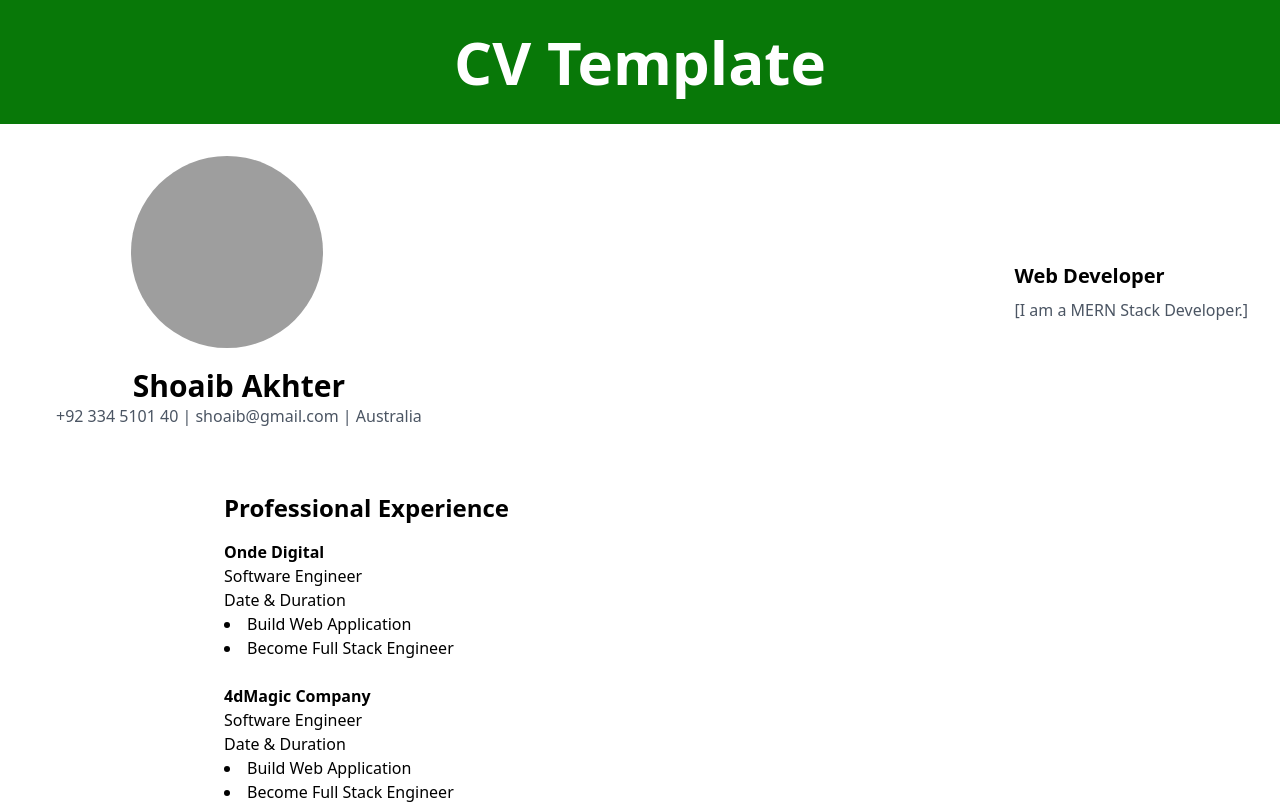
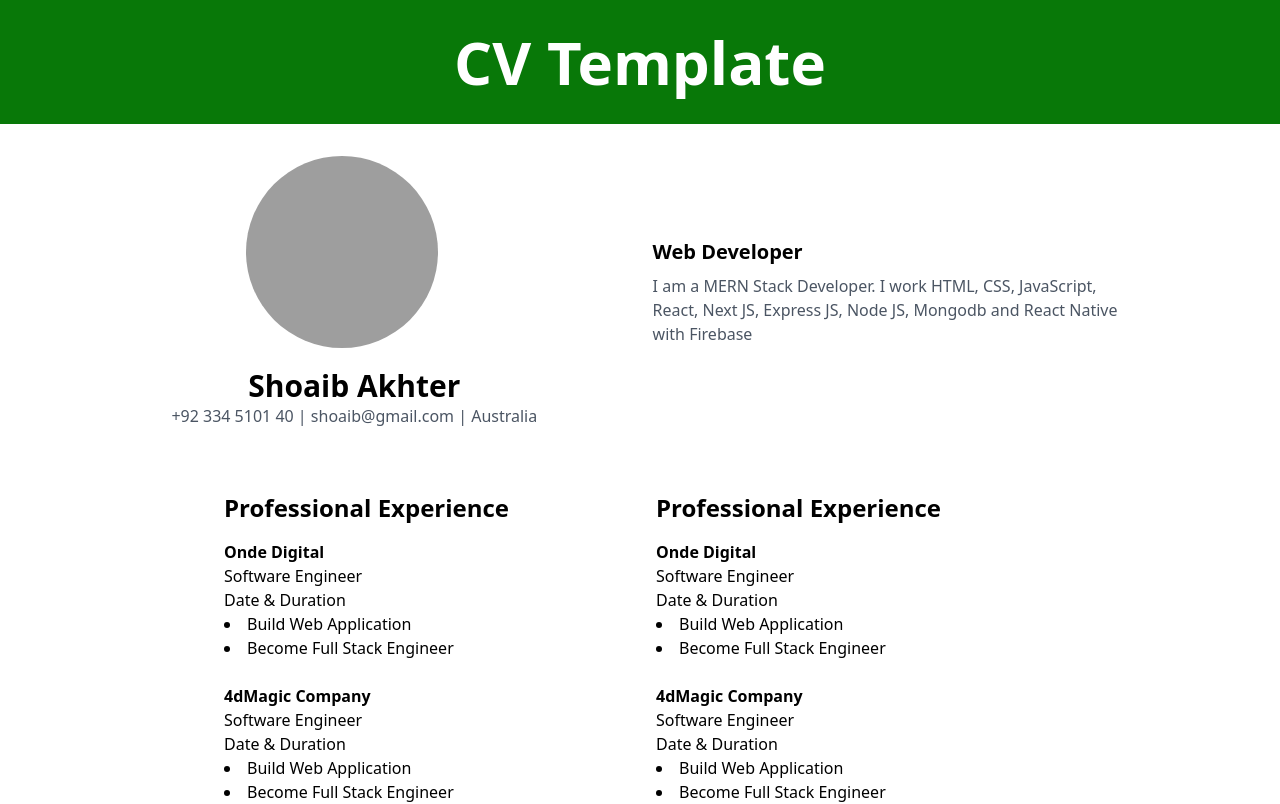
Before and after one commit to engineershoaibakhter/AI-and-chatbot-course, a React (Create React App) app in the folder my-app/: page / in a window 1280 px wide. Shown: the top 804 px of the page. Built offline with nearby package versions, Linux system fonts and the light colour scheme; grey boxes are pictures that could not be loaded.

Commit message:
refactor: add some content

```diff
--- a/my-app/src/components/Header.jsx
+++ b/my-app/src/components/Header.jsx
@@ -3,7 +3,7 @@ import React from 'react';
 
 const Header = () => {
   return (
-    <section className='flex justify-between items-center p-8'>
+    <section className='flex justify-evenly items-center p-8'>
       <div className='block'>
         <div className='flex justify-center'>
 
@@ -16,8 +16,9 @@ const Header = () => {
       </div>
       <div className='text-left'>
         <h3 className='font-semibold text-xl'>Web Developer</h3>
-        <p className='text-gray-600 mt-2'>
-          [I am a MERN Stack Developer.]
+        <p className='text-gray-600 mt-2 w-[30rem]'>
+          I am a MERN Stack Developer. I work HTML, CSS, JavaScript,
+          React, Next JS, Express JS, Node JS, Mongodb and React Native with Firebase
         </p>
       </div>
     </section>
--- a/my-app/src/components/ProfessionalExperience.jsx
+++ b/my-app/src/components/ProfessionalExperience.jsx
@@ -2,7 +2,8 @@ import React from 'react';
 
 const ProfessionalExperience = () => {
   return (
-    <section className='p-8'>
+    <section className='p-8 grid grid-cols-2 gap-8 p-8'>
+      <div>
       <h3 className='text-2xl font-bold mb-4'>Professional Experience</h3>
       <div className='mb-6'>
         <h4 className='font-semibold'>Onde Digital</h4>
@@ -22,6 +23,29 @@ const ProfessionalExperience = () => {
         <li>Become Full Stack Engineer</li>
         </ul>
       </div>
+      </div>
+
+      <div>
+      <h3 className='text-2xl font-bold mb-4'>Professional Experience</h3>
+      <div className='mb-6'>
+        <h4 className='font-semibold'>Onde Digital</h4>
+        <p>Software Engineer</p>
+        <p>Date & Duration</p>
+        <ul className='list-disc list-inside'>
+          <li>Build Web Application</li>
+          <li>Become Full Stack Engineer</li>
+        </ul>
+      </div>
+      <div>
+        <h4 className='font-semibold'>4dMagic Company</h4>
+        <p>Software Engineer</p>
+        <p>Date & Duration</p>
+        <ul className='list-disc list-inside'>
+        <li>Build Web Application</li>
+        <li>Become Full Stack Engineer</li>
+        </ul>
+      </div>
+      </div>
     </section>
   );
 };
```
